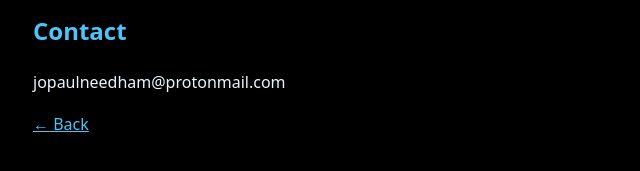
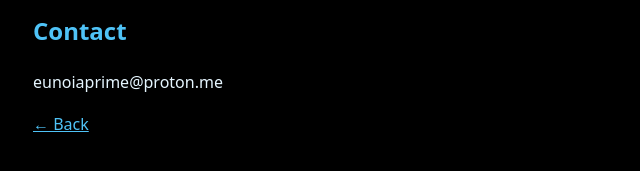
Before and after one commit to eunoia-prime/eunoia, a plain HTML site: page privacy.html in a window 1280 px wide. Shown: the part 961-1132 px from the top of the page, 271-911 px from the left. Drawn offline with Linux system fonts and the light colour scheme.

Commit message:
Update contact email in privacy.html

```diff
--- a/privacy.html
+++ b/privacy.html
@@ -36,7 +36,7 @@
 <a href="https://myaccount.google.com/permissions">myaccount.google.com/permissions</a>.</p>
 
 <h2>Contact</h2>
-<p>jopaulneedham@protonmail.com</p>
+<p>eunoiaprime@proton.me</p>
 
 <p><a href="index.html">&larr; Back</a></p>
 </body>
```
